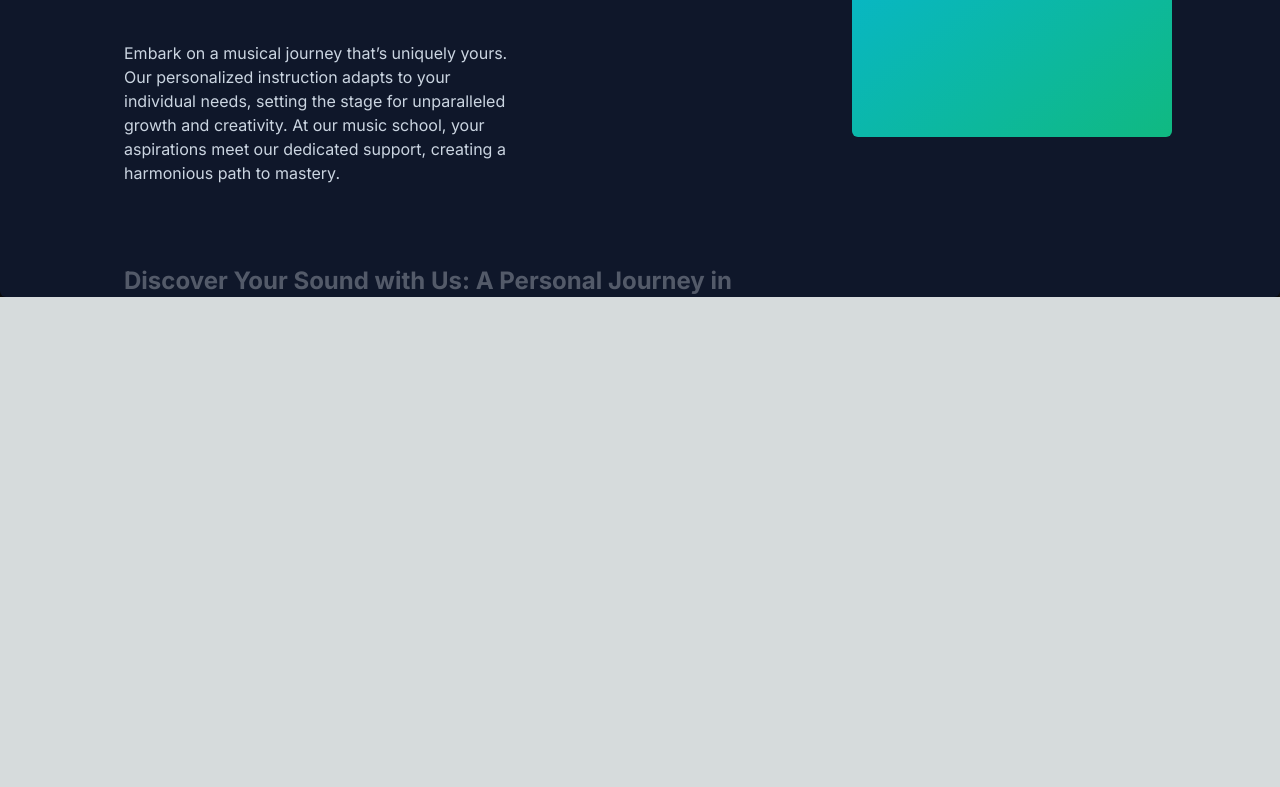
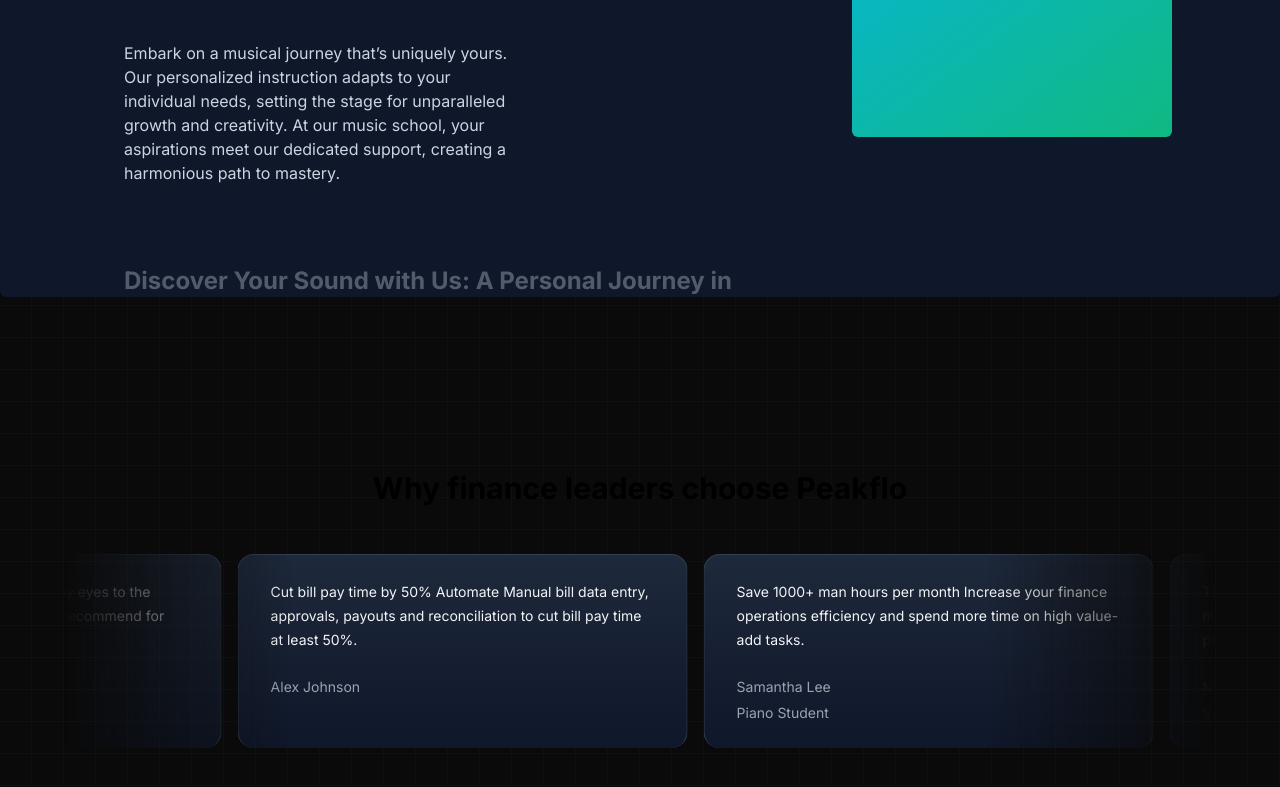
Before and after one commit to ShiruvatiNarasimha/Peakflo, a Next.js app: page / in a window 1280 px wide. Shown: the part 1551-2338 px from the top of the page. Before the commit the page ends 1848 px from the top, so only its background shows below. Built offline with nearby package versions, Linux system fonts and the light colour scheme.

Commit message:
Add Testimonial card

```diff
--- a/src/app/page.tsx
+++ b/src/app/page.tsx
@@ -1,5 +1,6 @@
 import Features from "@/components/Featured";
 import HeroSection from "@/components/HeroSection";
+import MusicSchoolTestimonials from "@/components/TestimonialCard";
 import WhyChooseUs from "@/components/WhyChooseUs";
 
 export default function Home() {
@@ -8,6 +9,7 @@ export default function Home() {
       <HeroSection />
       <Features />
       <WhyChooseUs />
+      <MusicSchoolTestimonials />
     </main>
   );
 }
--- /dev/null
+++ b/src/components/TestimonialCard.tsx
@@ -0,0 +1,56 @@
+"use client";
+import { InfiniteMovingCards } from "./ui/infinite-moving-cards";
+
+const musicSchoolTestimonials = [
+  {
+    quote:
+      "Cut bill  pay time by 50% Automate Manual bill data entry, approvals, payouts and reconciliation to cut bill pay time at least 50%.",
+    name: "Alex Johnson",
+    title: "",
+  },
+  {
+    quote:
+      "Save 1000+ man hours per month Increase your finance operations efficiency and spend more time on high value-add tasks. ",
+    name: "Samantha Lee",
+    title: "Piano Student",
+  },
+  {
+    quote:
+      "This school offered me the tools and confidence to take my singing to the next level. I'm endlessly grateful for the personalized coaching.",
+    name: "Michael Chen",
+    title: "Vocal Student",
+  },
+  {
+    quote:
+      "As a violinist, finding the right mentor can be challenging, but this school matched me with a teacher who truly understands my goals and challenges.",
+    name: "Emily Taylor",
+    title: "Violin Student",
+  },
+  {
+    quote:
+      "The production courses here opened my eyes to the intricacies of music production. Highly recommend for any aspiring producers!",
+    name: "Chris Morales",
+    title: "Music Production Student",
+  },
+];
+
+function MusicSchoolTestimonials() {
+  return (
+    <div className="h-[40rem] w-full dark:bg-black dark:bg-grid-white/[0.2] relative flex flex-col items-center justify-center overflow-hidden">
+      <h2 className="text-3xl font-bold text-center mb-8 z-10">
+        Why finance leaders choose Peakflo
+      </h2>
+      <div className="flex justify-center w-full overflow-hidden px-4 sm:px-6 lg:px-8">
+        <div className="w-full max-w-6xl">
+          <InfiniteMovingCards
+            items={musicSchoolTestimonials}
+            direction="right"
+            speed="slow"
+          />
+        </div>
+      </div>
+    </div>
+  );
+}
+
+export default MusicSchoolTestimonials;
--- /dev/null
+++ b/src/components/ui/infinite-moving-cards.tsx
@@ -0,0 +1,121 @@
+"use client";
+
+import { cn } from "@/utils/cn";
+import React, { useEffect, useState } from "react";
+
+export const InfiniteMovingCards = ({
+  items,
+  direction = "left",
+  speed = "fast",
+  pauseOnHover = true,
+  className,
+}: {
+  items: {
+    quote: string;
+    name: string;
+    title: string;
+  }[];
+  direction?: "left" | "right";
+  speed?: "fast" | "normal" | "slow";
+  pauseOnHover?: boolean;
+  className?: string;
+}) => {
+  const containerRef = React.useRef<HTMLDivElement>(null);
+  const scrollerRef = React.useRef<HTMLUListElement>(null);
+
+  useEffect(() => {
+    addAnimation();
+  }, []);
+  const [start, setStart] = useState(false);
+  function addAnimation() {
+    if (containerRef.current && scrollerRef.current) {
+      const scrollerContent = Array.from(scrollerRef.current.children);
+
+      scrollerContent.forEach((item) => {
+        const duplicatedItem = item.cloneNode(true);
+        if (scrollerRef.current) {
+          scrollerRef.current.appendChild(duplicatedItem);
+        }
+      });
+
+      getDirection();
+      getSpeed();
+      setStart(true);
+    }
+  }
+  const getDirection = () => {
+    if (containerRef.current) {
+      if (direction === "left") {
+        containerRef.current.style.setProperty(
+          "--animation-direction",
+          "forwards"
+        );
+      } else {
+        containerRef.current.style.setProperty(
+          "--animation-direction",
+          "reverse"
+        );
+      }
+    }
+  };
+  const getSpeed = () => {
+    if (containerRef.current) {
+      if (speed === "fast") {
+        containerRef.current.style.setProperty("--animation-duration", "20s");
+      } else if (speed === "normal") {
+        containerRef.current.style.setProperty("--animation-duration", "40s");
+      } else {
+        containerRef.current.style.setProperty("--animation-duration", "80s");
+      }
+    }
+  };
+  return (
+    <div
+      ref={containerRef}
+      className={cn(
+        "scroller relative z-20  max-w-7xl overflow-hidden  [mask-image:linear-gradient(to_right,transparent,white_20%,white_80%,transparent)]",
+        className
+      )}
+    >
+      <ul
+        ref={scrollerRef}
+        className={cn(
+          " flex min-w-full shrink-0 gap-4 py-4 w-max flex-nowrap",
+          start && "animate-scroll ",
+          pauseOnHover && "hover:[animation-play-state:paused]"
+        )}
+      >
+        {items.map((item, idx) => (
+          <li
+            className="w-[350px] max-w-full relative rounded-2xl border border-b-0 flex-shrink-0 border-slate-700 px-8 py-6 md:w-[450px]"
+            style={{
+              background:
+                "linear-gradient(180deg, var(--slate-800), var(--slate-900)",
+            }}
+            key={item.name}
+          >
+            <blockquote>
+              <div
+                aria-hidden="true"
+                className="user-select-none -z-1 pointer-events-none absolute -left-0.5 -top-0.5 h-[calc(100%_+_4px)] w-[calc(100%_+_4px)]"
+              ></div>
+              <span className=" relative z-20 text-sm leading-[1.6] text-gray-100 font-normal">
+                {item.quote}
+              </span>
+              <div className="relative z-20 mt-6 flex flex-row items-center">
+                <span className="flex flex-col gap-1">
+                  <span className=" text-sm leading-[1.6] text-gray-400 font-normal">
+                    {item.name}
+                  </span>
+                  <span className=" text-sm leading-[1.6] text-gray-400 font-normal">
+                    {item.title}
+                  </span>
+                </span>
+              </div>
+            </blockquote>
+          </li>
+        ))}
+      </ul>
+    </div>
+  );
+};
```
Also changed, not shown: src/components/Upcoming.tsx (added).
